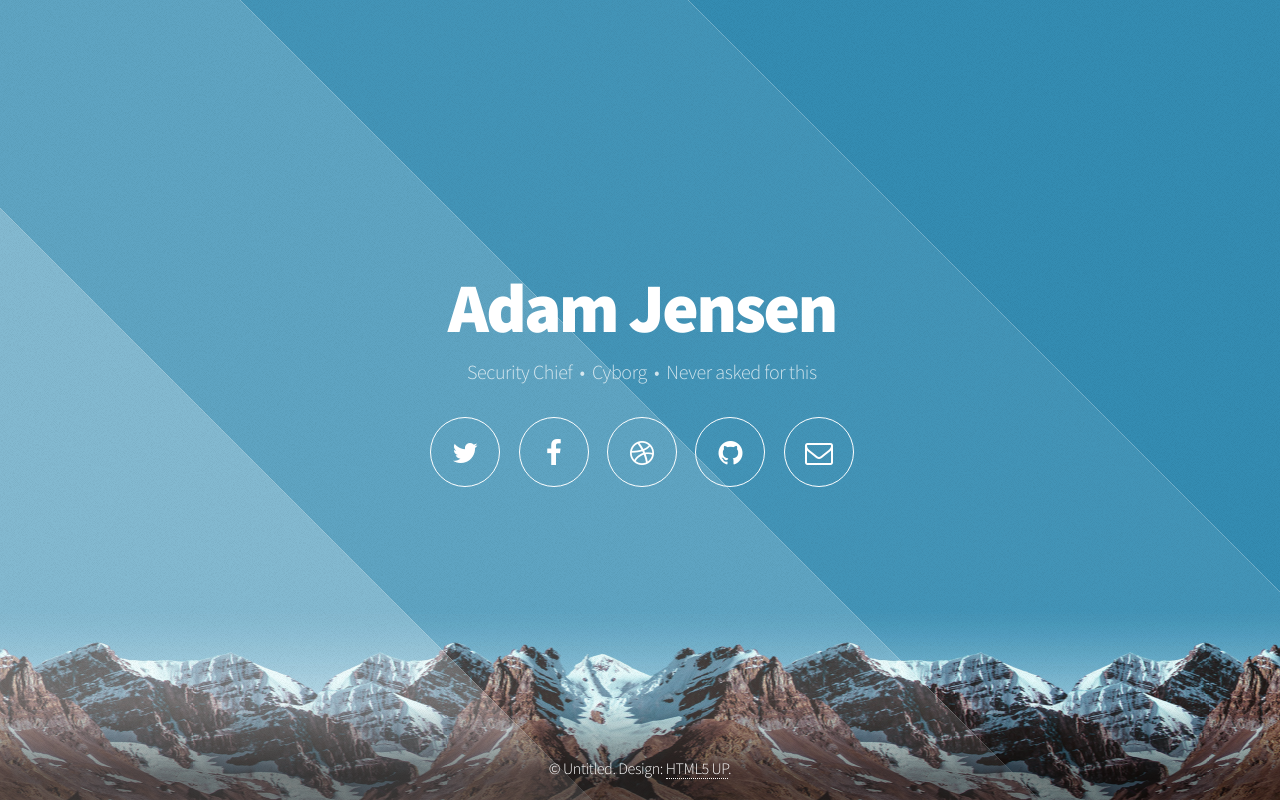
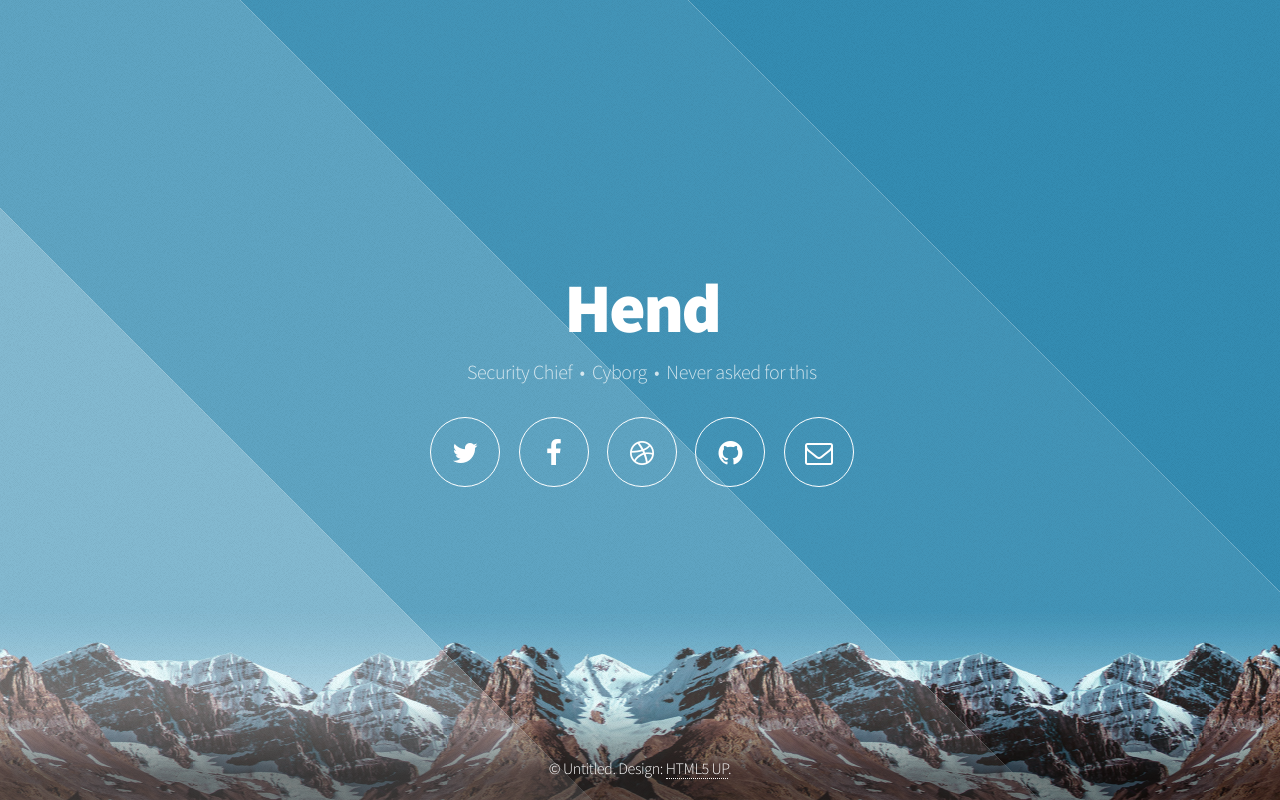
Before and after one commit to Hend-1/deploy, a plain HTML site: page index.html in a window 1280 px wide. Drawn offline with Linux system fonts and the light colour scheme.

Commit message:
Update index.html

```diff
--- a/index.html
+++ b/index.html
@@ -22,7 +22,7 @@
 
 				<!-- Header -->
 					<header id="header">
-						<h1>Adam Jensen</h1>
+						<h1> Hend </h1>
 						<p>Security Chief &nbsp;&bull;&nbsp; Cyborg &nbsp;&bull;&nbsp; Never asked for this</p>
 						<nav>
 							<ul>
```
